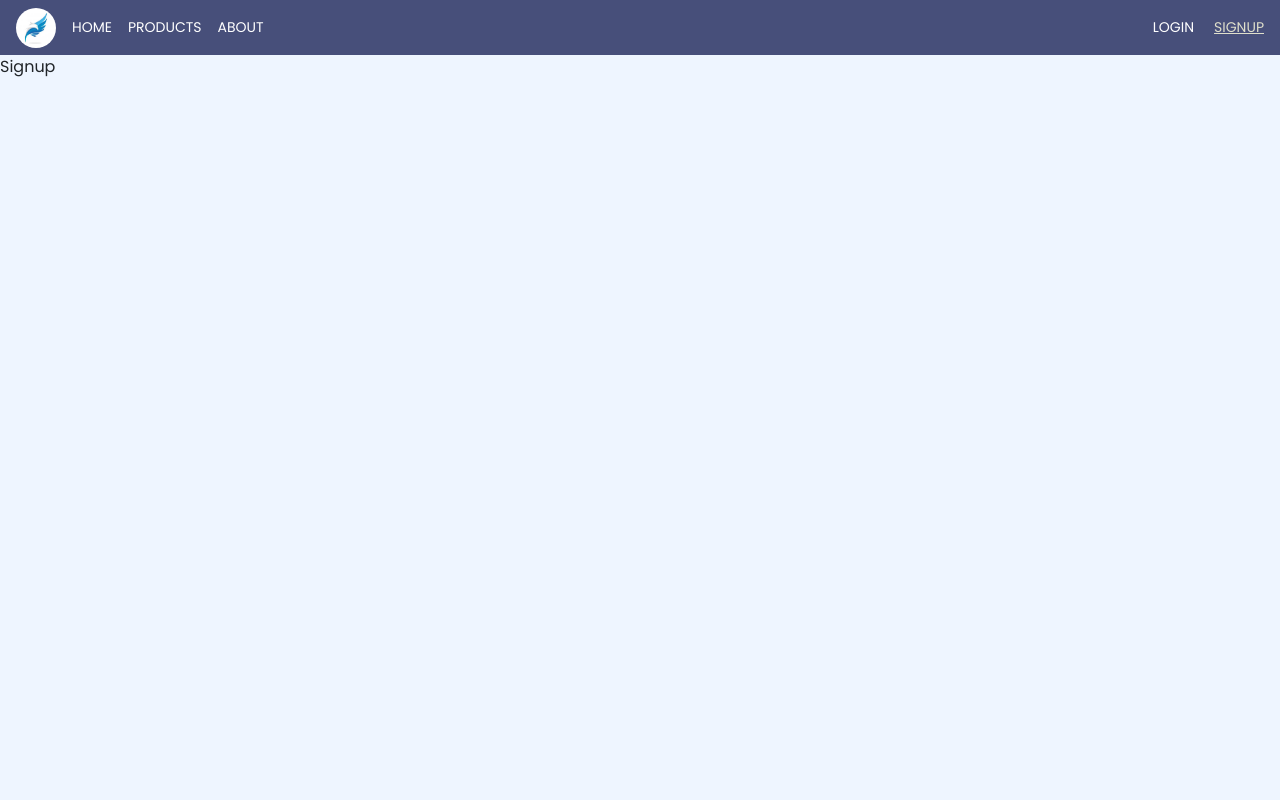
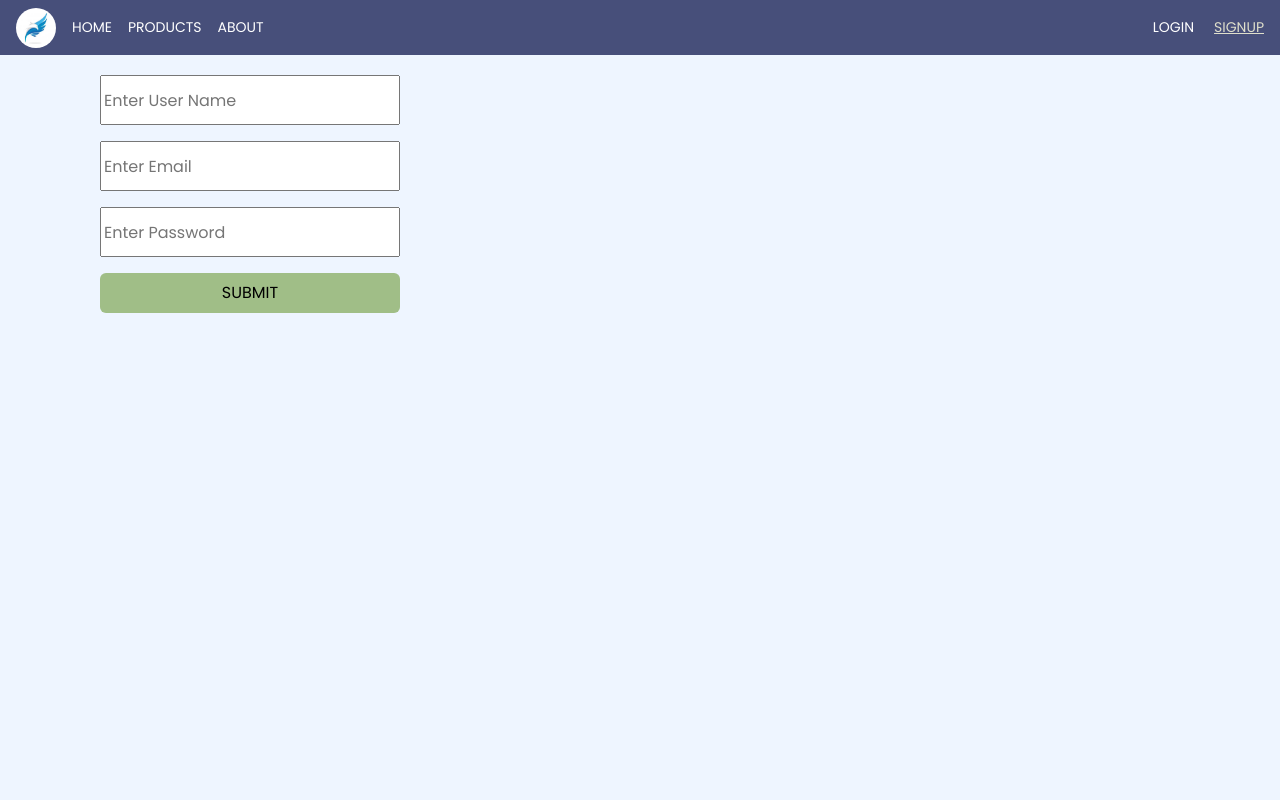
Before and after one commit to Rbrahma1245/project, a React (Vite) app: page /signup in a window 1280 px wide. Shown: the top 800 px of the page. Built offline with nearby package versions, Linux system fonts and the light colour scheme; no server answers.

Commit message:
added login and sign up

```diff
--- a/package.json
+++ b/package.json
@@ -16,6 +16,7 @@
     "@mui/material": "^5.15.10",
     "axios": "^1.6.7",
     "bootstrap": "^5.3.2",
+    "formik": "^2.4.5",
     "react": "^18.2.0",
     "react-dom": "^18.2.0",
     "react-icons": "^5.0.1",
@@ -23,7 +24,8 @@
     "react-spinners": "^0.13.8",
     "react-tooltip": "^5.26.2",
     "sass": "^1.71.0",
-    "sweetalert2": "^11.10.5"
+    "sweetalert2": "^11.10.5",
+    "yup": "^1.3.3"
   },
   "devDependencies": {
     "@types/react": "^18.2.55",
--- a/src/Components/Forms/Login/Login.jsx
+++ b/src/Components/Forms/Login/Login.jsx
@@ -1,4 +1,11 @@
-import { Button, TextField, ThemeProvider, createTheme } from "@mui/material";
+import {
+  Button,
+  TextField,
+  ThemeProvider,
+  Tooltip,
+  Typography,
+  createTheme,
+} from "@mui/material";
 import "./Login.scss";
 import { Component } from "react";
 import DarkModeIcon from "@mui/icons-material/DarkMode";
@@ -18,7 +25,7 @@ class Login extends Component {
     this.setState({ [name]: value });
   }
   handleSubmit() {
-    this.setState({userName: "", password:""})
+    this.setState({ userName: "", password: "" });
     console.log(this.state);
   }
 
@@ -28,7 +35,7 @@ class Login extends Component {
   }
 
   render() {
-    let { theme } = this.state;
+    let { theme, userName, password } = this.state;
     return (
       <ThemeProvider theme={theme}>
         <div
@@ -36,39 +43,41 @@ class Login extends Component {
           style={{ backgroundColor: theme.palette.background.default }}
         >
           <div className="theme-btn">
-            <Button
-              variant="contained"
-              onClick={this.handleChangeTheme.bind(this)}
-            >
-              {theme === lightTheme ? <DarkModeIcon /> : <LightModeIcon />}
-            </Button>
+            <Tooltip title={theme === lightTheme ? "Dark Mode" : "Light Mode"}>
+              <Button onClick={this.handleChangeTheme.bind(this)}>
+                {theme === lightTheme ? <DarkModeIcon /> : <LightModeIcon />}
+              </Button>
+            </Tooltip>
           </div>
 
           <form className="form">
+            <Typography
+              variant="h6"
+              style={{ color: theme === lightTheme ? "" : "white" }}
+            >
+              LOGIN FORM
+            </Typography>
+
             <TextField
-              id="outlined-basic"
               label="Enter user Name"
               variant="outlined"
               name="userName"
+              value={userName}
               onChange={this.handleChange.bind(this)}
             />
-            <br />
-            <br />
+
             <TextField
-              id="outlined-basic"
               label="Enter your password"
               variant="outlined"
               name="password"
+              type="password"
+              value={password}
               onChange={this.handleChange.bind(this)}
             />
-            <br />
-            <br />
+
             <Button variant="contained" onClick={this.handleSubmit.bind(this)}>
               LOGIN
             </Button>
-
-            <br />
-            <br />
           </form>
         </div>
       </ThemeProvider>
--- a/src/Components/Forms/Login/Login.scss
+++ b/src/Components/Forms/Login/Login.scss
@@ -10,4 +10,8 @@
 }
 .form {
   margin-left: 100px;
+  display: flex;
+  flex-direction: column;
+  width: 50%;
+  gap: 1rem;
 }
--- a/src/Components/Forms/Signup/Signup.jsx
+++ b/src/Components/Forms/Signup/Signup.jsx
@@ -1,8 +1,61 @@
+import { ErrorMessage, Field, Form, Formik } from "formik";
 import { Component } from "react";
+import "./Signup.scss";
+import * as Yup from "yup";
 
 class Signup extends Component {
   render() {
-    return <div style={{height:"100vh"}}>Signup</div>;
+    const validationSchema = Yup.object().shape({
+      userName: Yup.string().required("User name is required"),
+      email: Yup.string().email("Invalid Email").required("Email required"),
+      password: Yup.string()
+        .required("Password required")
+        .min(8, "Password must be at least 8 characters"),
+    });
+    return (
+      <div style={{ height: "100vh" }} className="signup-container">
+        <Formik
+          initialValues={{ userName: "", email: "", password: "" }}
+          validationSchema={validationSchema}
+          onSubmit={(values) => {
+            console.log(values);
+          }}
+        >
+          <Form className="form">
+            <div>
+              <Field
+                type="text"
+                name="userName"
+                placeholder="Enter User Name"
+              />
+              <span className="error">
+                <ErrorMessage name="userName" />
+              </span>
+            </div>
+
+            <div>
+              <Field type="email" name="email" placeholder="Enter Email" />
+              <span className="error">
+                <ErrorMessage name="email" className="error" />
+              </span>
+            </div>
+
+            <div>
+              <Field
+                type="password"
+                name="password"
+                placeholder="Enter Password"
+              />
+              <span className="error">
+                <ErrorMessage name="password" />
+              </span>
+            </div>
+
+            <button type="submit">SUBMIT</button>
+          </Form>
+        </Formik>
+      </div>
+    );
   }
 }
 
--- a/src/Components/Forms/Signup/Signup.scss
+++ b/src/Components/Forms/Signup/Signup.scss
@@ -0,0 +1,34 @@
+.signup-container {
+  margin-left: 100px;
+}
+
+.form {
+  margin-left: 0px;
+  display: flex;
+  flex-direction: column;
+  width: 100%;
+  gap: 1rem;
+  margin-top: 20px;
+
+  input {
+    width: 300px;
+    height: 50px;
+  }
+  button {
+    width: 300px;
+    height: 40px;
+    background-color: #a0be87;
+    border: none;
+    border-radius: 6px;
+
+    &:hover {
+      background-color: #90af76;
+    }
+  }
+}
+
+.error {
+  margin-left: 8px;
+  color: red;
+  font-size: 12px;
+}
```
Also changed, not shown: 1 other file (tests, documents, lock files or other folders).
